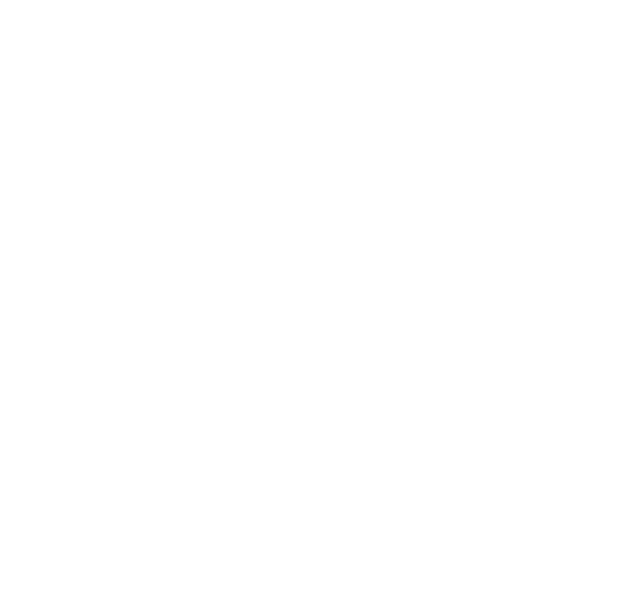
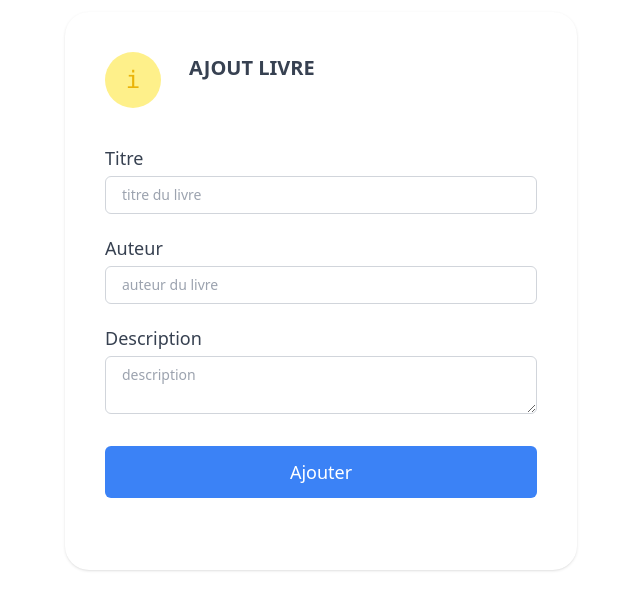
Before and after one commit to ThomasdevLC/digi-book, an Angular app: page /add in a window 1280 px wide. Before the commit this address led to /. Shown: the top 610 px of the page, without its empty margins (319-959 px from the left). Built offline with nearby package versions, Linux system fonts and the light colour scheme.

Commit message:
add book + form

```diff
--- a/src/app/app.config.ts
+++ b/src/app/app.config.ts
@@ -2,7 +2,12 @@
 import { provideRouter } from '@angular/router';
 
 import { routes } from './app.routes';
+import { provideHttpClient } from '@angular/common/http';
 
 export const appConfig: ApplicationConfig = {
-  providers: [provideZoneChangeDetection({ eventCoalescing: true }), provideRouter(routes)]
+  providers: [
+    provideZoneChangeDetection({ eventCoalescing: true }),
+    provideRouter(routes),
+    provideHttpClient(),
+  ],
 };
--- a/src/app/component/add-book/add-book.component.html
+++ b/src/app/component/add-book/add-book.component.html
@@ -1 +1,48 @@
-<p>add-book works!</p>
+<div class="relative py-3 w-9/12 max-w-lg mx-auto">
+    <div class="relative px-4 py-10 bg-white mx-8 md:mx-0 shadow rounded-3xl sm:p-10">
+        <div class="max-w-md mx-auto">
+            <div class="flex items-center space-x-5">
+                <div
+                    class="h-14 w-14 bg-yellow-200 rounded-full flex flex-shrink-0 justify-center items-center text-yellow-500 text-2xl font-mono">
+                    i
+                </div>
+                <div class="block pl-2 font-semibold text-xl self-start text-gray-700">
+                    <h2 class="leading-relaxed">AJOUT LIVRE</h2>
+                </div>
+            </div>
+            <div class="divide-y divide-gray-200">
+                <div class="py-8 text-base leading-6 space-y-4 text-gray-700 sm:text-lg sm:leading-7">
+                    <div *ngIf="errorMessage" class="text-red-500 mb-4">
+                        {{ errorMessage }}
+                    </div>
+                    <div class="flex flex-col">
+                        <label class="leading-loose">Titre</label>
+                        <input type="text"
+                            class="px-4 py-2 border focus:ring-gray-500 focus:border-gray-900 w-full sm:text-sm border-gray-300 rounded-md focus:outline-none text-gray-600"
+                            placeholder="titre du livre" [(ngModel)]="newBook.title" required />
+                    </div>
+                    <div class="flex flex-col">
+                        <label class="leading-loose">Auteur</label>
+                        <input type="text"
+                            class="px-4 py-2 border focus:ring-gray-500 focus:border-gray-900 w-full sm:text-sm border-gray-300 rounded-md focus:outline-none text-gray-600"
+                            placeholder="auteur du livre" [(ngModel)]="newBook.author" required />
+                    </div>
+                    <div class="flex flex-col">
+                        <label class="leading-loose">Description</label>
+                        <textarea
+                            class="px-4 py-2 border focus:ring-gray-500 focus:border-gray-900 w-full sm:text-sm border-gray-300 rounded-md focus:outline-none text-gray-600"
+                            placeholder="description" [(ngModel)]="newBook.description" required></textarea>
+                    </div>
+                    <div class="pt-4 flex items-center space-x-4">
+
+                        <button
+                            class="bg-blue-500 flex justify-center items-center w-full text-white px-4 py-3 rounded-md focus:outline-none"
+                            (click)="onSubmit()">
+                            Ajouter
+                        </button>
+                    </div>
+                </div>
+            </div>
+        </div>
+    </div>
+</div>
--- a/src/app/component/add-book/add-book.component.ts
+++ b/src/app/component/add-book/add-book.component.ts
@@ -1,12 +1,55 @@
 import { Component } from '@angular/core';
-
+import { BookService, Book } from '../../service/book.service';
+import { FormsModule } from '@angular/forms';
+import { Router } from '@angular/router';
+import { computeMsgId } from '@angular/compiler';
+import { CommonModule } from '@angular/common';
 @Component({
   selector: 'app-add-book',
   standalone: true,
-  imports: [],
+  imports: [FormsModule, CommonModule],
   templateUrl: './add-book.component.html',
-  styleUrl: './add-book.component.css'
+  styleUrls: ['./add-book.component.css'],
 })
 export class AddBookComponent {
+  newBook: Book = {
+    title: '',
+    author: '',
+    description: '',
+    status: 'available',
+  };
+  errorMessage: string | null = null;
 
+  constructor(private bookService: BookService, private router: Router) {}
+
+  onSubmit() {
+    if (
+      !this.newBook.title ||
+      !this.newBook.author ||
+      !this.newBook.description ||
+      !this.newBook.status
+    ) {
+      this.errorMessage = 'Vous devez renseigner tous les champs.';
+      return;
+    }
+
+    this.errorMessage = null;
+
+    this.bookService.addBook(this.newBook).subscribe({
+      next: (book) => {
+        console.log('Book added:', book);
+        this.newBook = {
+          title: '',
+          author: '',
+          description: '',
+          status: 'available',
+        };
+        this.router.navigate(['/books']);
+      },
+      error: (err) => {
+        console.error('Error adding book:', err);
+        this.errorMessage = 'Error adding book';
+      },
+    });
+  }
 }
--- a/src/app/service/book.service.ts
+++ b/src/app/service/book.service.ts
@@ -1,25 +1,37 @@
 import { Injectable } from '@angular/core';
-import {BehaviorSubject} from "rxjs";
-import {HttpClient} from "@angular/common/http";
+import { BehaviorSubject, Observable } from 'rxjs';
+import { HttpClient } from '@angular/common/http';
 
 export interface Book {
-  id: string;
   title: string;
   author: string;
   description: string;
   status: 'available' | 'borrowed';
 }
+
 @Injectable({
-  providedIn: 'root'
+  providedIn: 'root',
 })
 export class BookService {
-
-  /** The URL of the API */
   private apiURL = 'http://localhost:3000/books';
-  /** The subject that emits the books */
   private booksSubject = new BehaviorSubject<Book[]>([]);
 
-  /** The constructor */
-  constructor(private http: HttpClient) { }
+  constructor(private http: HttpClient) {}
 
+  addBook(newBook: Book): Observable<Book> {
+    return new Observable<Book>((observer) => {
+      this.http.post<Book>(this.apiURL, newBook).subscribe({
+        next: (book: Book) => {
+          const currentBooks = this.booksSubject.value;
+          this.booksSubject.next([...currentBooks, book]);
+          observer.next(book);
+          observer.complete();
+        },
+        error: (err) => {
+          observer.error(err);
+          observer.complete();
+        },
+      });
+    });
+  }
 }
--- a/src/assets/db.json
+++ b/src/assets/db.json
@@ -62,6 +62,76 @@
       "author": "Aldous Huxley",
       "description": "A dystopian social science fiction novel and cautionary tale.",
       "status": "borrowed"
+    },
+    {
+      "id": "",
+      "title": "test",
+      "author": "test",
+      "description": "test",
+      "status": "available"
+    },
+    {
+      "id": "",
+      "title": "test 2",
+      "author": "test 2",
+      "description": "ggfqgqfg",
+      "status": "available"
+    },
+    {
+      "id": "3378",
+      "title": "teztzr",
+      "author": "tezrter",
+      "description": "tzrtztrrzet",
+      "status": "available"
+    },
+    {
+      "id": "2607",
+      "title": "gfdsgd",
+      "author": "gdsgf",
+      "description": "dfsdqfsqdf",
+      "status": "available"
+    },
+    {
+      "id": "738d",
+      "title": "fdsfds",
+      "author": "fdsfds",
+      "description": "fdssssssssssssssssssssssssssssssssssssssssssss",
+      "status": "available"
+    },
+    {
+      "id": "1a5e",
+      "title": "fsdfsdf",
+      "author": "",
+      "description": "",
+      "status": "available"
+    },
+    {
+      "id": "c81f",
+      "title": "dqsdqs",
+      "author": "",
+      "description": "",
+      "status": "available"
+    },
+    {
+      "id": "821b",
+      "title": "",
+      "author": "dsqdqs",
+      "description": "",
+      "status": "available"
+    },
+    {
+      "id": "5ab6",
+      "title": "fsdf",
+      "author": "",
+      "description": "",
+      "status": "available"
+    },
+    {
+      "id": "d23d",
+      "title": "fdsfsd",
+      "author": "dsff",
+      "description": "",
+      "status": "available"
     }
   ]
 }
```
Also changed, not shown: src/app/app.routes.ts (+6 -5 lines).
